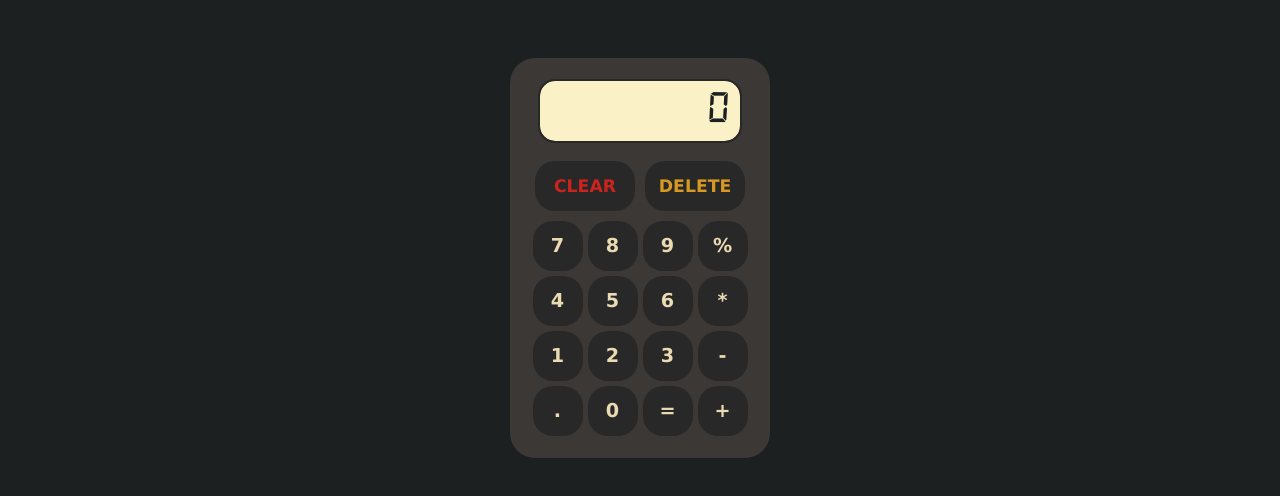
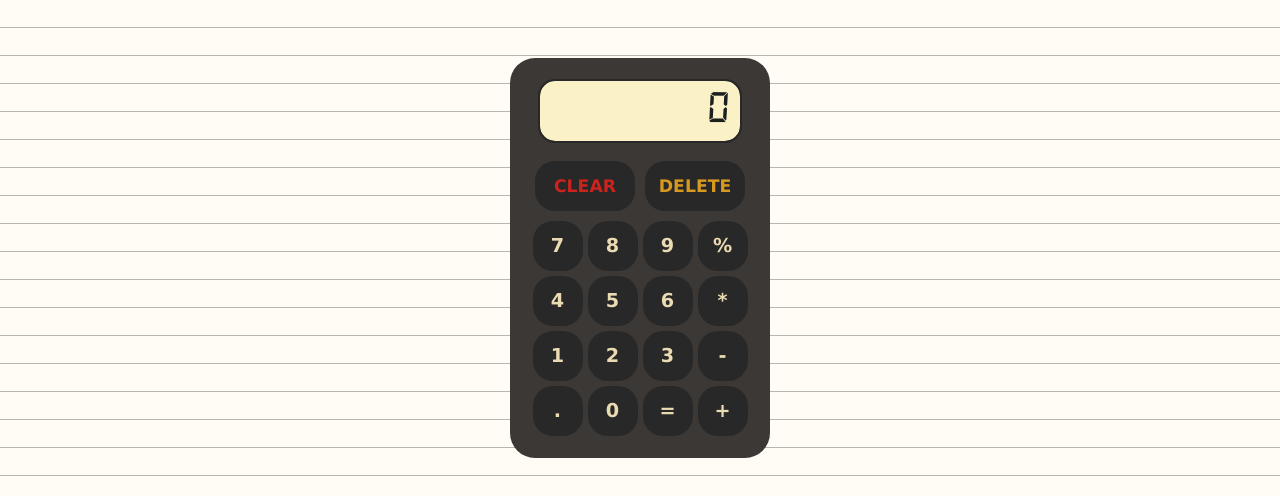
Before and after one commit to dreambrace/calculator, a plain HTML site: page index.html in a window 1280 px wide. Shown: the top 496 px of the page. Drawn offline with Linux system fonts and the light colour scheme.

Commit message:
Add background image

```diff
--- a/styles.css
+++ b/styles.css
@@ -7,7 +7,9 @@ body {
   display: flex;
   justify-content: center;
   align-items: center;
-  background-color: #1d2021;
+  background-color: #fffcf6;
+  background-size: 28px 28px;
+  background-image: repeating-linear-gradient(0deg, #bbb3ad, #bbb3ad 1.4px, #fffcf6 1.4px, #fffcf6);
 }
 
 #calculator {
```
